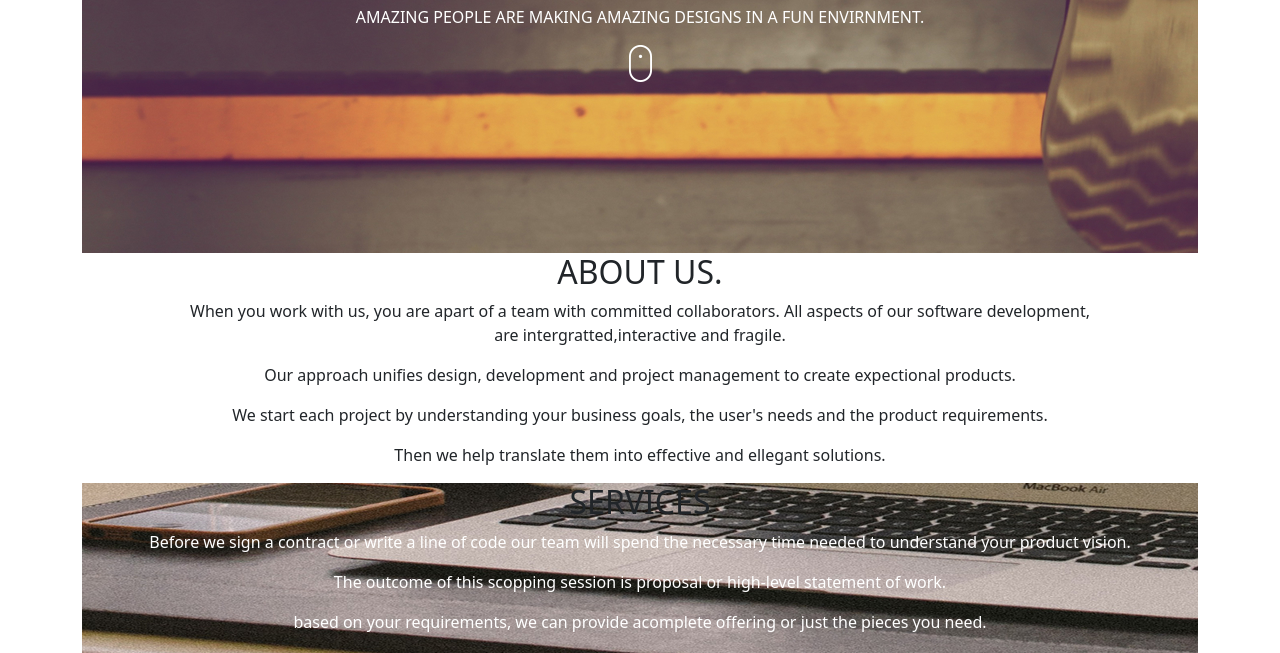
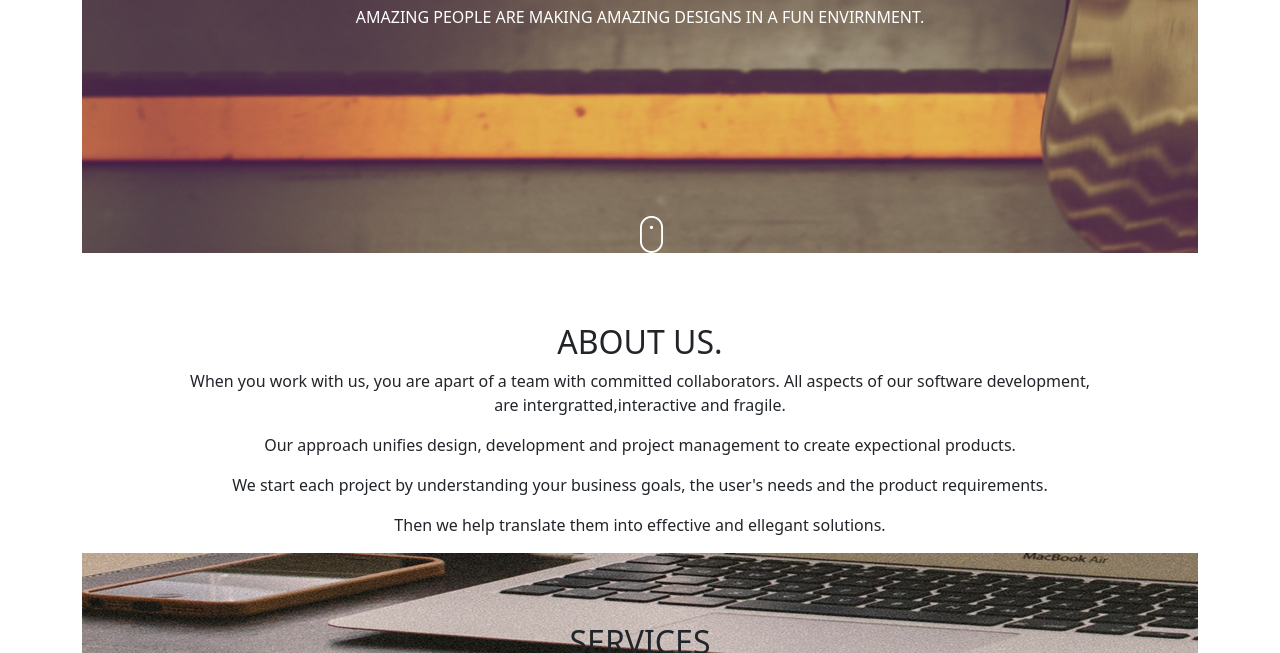
Before and after one commit to lydia-254/Delani-Studio, a plain HTML site: page index.html in a window 1280 px wide. Shown: the part 147-800 px from the top of the page. Drawn offline with Linux system fonts and the light colour scheme.

Commit message:
Add changes of icon on style.css

```diff
--- a/css/style.css
+++ b/css/style.css
@@ -3,13 +3,16 @@
     object-position: center;
     object-fit: cover;
     height: 400px;
+    position: relative;
 }
 h2 {
     text-align: center;
+    padding-top: 70px;
 }
 .ser {
     text-align: center;
     color: white;
+    padding-top: 10px;
 }
 
 .services {
@@ -33,7 +36,9 @@ h1 {
     text-align: center;
 }
 .icon {
-    text-align: center;
+    padding-left: 50%;
+    position: absolute;
+    bottom: 0%;
 }
 .us {
     text-align: center;
```
